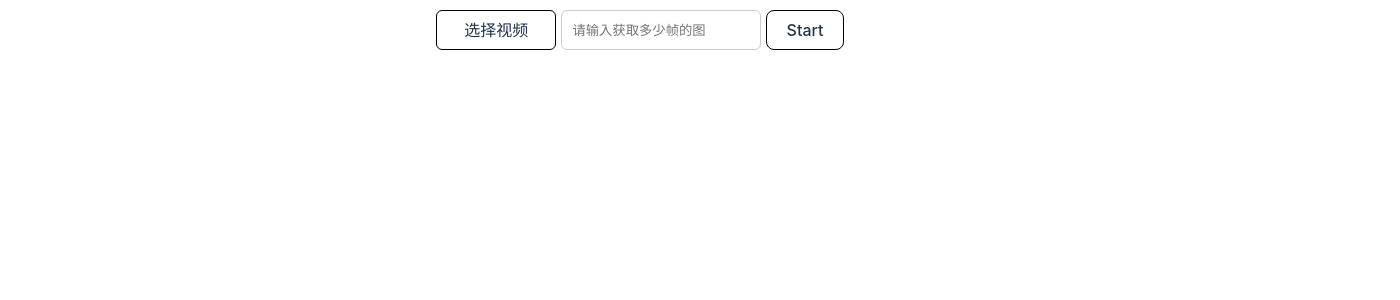
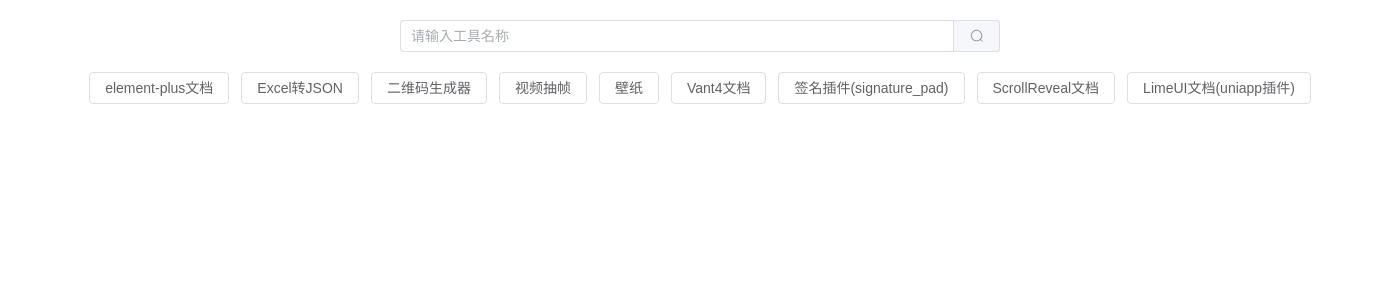
Before and after one commit to chen-y-q/video-frame-extraction, a Vue app: page /#/ in a window 1280 px wide. Shown: the top 300 px of the page, 1400 px wide, since content can reach past the window. Built offline with nearby package versions, Linux system fonts and the light colour scheme.

Commit message:
汇总工具

```diff
--- a/package.json
+++ b/package.json
@@ -9,6 +9,7 @@
     "preview": "vite preview"
   },
   "dependencies": {
+    "element-plus": "^2.7.8",
     "less": "^4.2.0",
     "pinia": "^2.2.0",
     "vue": "^3.4.31",
@@ -17,6 +18,8 @@
   "devDependencies": {
     "@vitejs/plugin-vue": "^5.0.5",
     "typescript": "^5.2.2",
+    "unplugin-auto-import": "^0.18.2",
+    "unplugin-vue-components": "^0.27.3",
     "vite": "^5.3.4",
     "vue-tsc": "^2.0.24"
   }
--- a/src/router/index.ts
+++ b/src/router/index.ts
@@ -1,6 +1,4 @@
 import { createRouter, createWebHashHistory, RouteRecordRaw } from "vue-router";
-
-const home = () => import("../views/index.vue");
 
 const routes: Array<RouteRecordRaw> = [
     {
@@ -9,9 +7,16 @@ const routes: Array<RouteRecordRaw> = [
         meta: {
             title: "首页",
         },
-        component: home,
+        component: () => import("@/views/index.vue"),
     },
-
+    {
+        path: "/videoTools",
+        name: "videoTools",
+        meta: {
+            title: "关于",
+        },
+        component: () => import("@/views/videoTools.vue"),
+    },
 ];
 
 const router = createRouter({
--- a/src/style.css
+++ b/src/style.css
@@ -28,36 +28,9 @@ a:hover {
 }
 body,html {
   width: 100%;
+  min-width: 1400px;
   height: 100%;
-  overflow: hidden;
-}
-
-h1 {
-  font-size: 3.2em;
-  line-height: 1.1;
-}
-
-button {
-  border-radius: 8px;
-  border: 1px solid transparent;
-  padding: 0.6em 1.2em;
-  font-size: 1em;
-  font-weight: 500;
-  font-family: inherit;
-  background-color: #1a1a1a;
-  cursor: pointer;
-  transition: border-color 0.25s;
-}
-button:hover {
-  border-color: #646cff;
-}
-button:focus,
-button:focus-visible {
-  outline: 4px auto -webkit-focus-ring-color;
-}
-
-.card {
-  padding: 2em;
+  /* overflow: hidden; */
 }
 
 #app {
--- a/src/views/index.vue
+++ b/src/views/index.vue
@@ -1,179 +1,122 @@
 <template>
   <div class="index-box">
-    <div class="tyle-list"></div>
-    <div class="box">
-      <div class="check-file-btn btn" @click="checkBtn()">选择视频</div>
-      <input type="file" class="file-btn" ref="inp" @input="inputChange" />
-      <input
-        type="text"
-        class="num"
-        placeholder="请输入获取多少帧的图"
-        ref="inp2"
-        @input="input2Change"
-      />
-      <div class="start-btn btn" @click="startBtn()">Start</div>
+    <div class="search-box">
+      <el-input
+        v-model="searchValue"
+        style="max-width: 600px;"
+        placeholder="请输入工具名称"
+        class="input-with-select"
+      >
+        <template #append>
+          <el-button :icon="Search" @click="searchBtn()" />
+        </template>
+      </el-input>
     </div>
-    <div class="show-img">
-      <img :src="showImg" alt="" />
-    </div>
-    <div class="img-list">
-      <div
-        class="item"
-        v-for="(i, index) in imgList"
+    <div class="list">
+      <el-button
+        v-for="(i, index) in showLinkList"
         :key="index"
-        @click="showImg = i"
+        @click="linkBtn(i.link, i.type)"
       >
-        <img :src="i" alt="" />
-      </div>
+        {{ i.name }}
+      </el-button>
     </div>
   </div>
 </template>
 
 <script setup lang="ts">
-import { ref } from 'vue';
+import { ref, reactive, onBeforeMount } from 'vue';
+import { Search } from '@element-plus/icons-vue';
+import { useRouter } from 'vue-router';
 
 // #region data-start
-const inp = ref();
-const inp2 = ref();
-const file = ref();
-const num = ref(1);
-const imgList = ref<any>([]);
-const showImg = ref();
+const router = useRouter();
+const linkList = ref([
+  {
+    name: 'element-plus文档',
+    link: 'https://element-plus.org/zh-CN/guide/design.html',
+
+    type: 'external',
+  },
+  {
+    name: 'Excel转JSON',
+    link: 'https://www.toolnb.com/tools/exceltojson.html',
+    type: 'external',
+  },
+  {
+    name: '二维码生成器',
+    link: 'https://www.toolnb.com/tools/qrcode.html',
+    type: 'external',
+  },
+  {
+    name: '视频抽帧',
+    link: '/videoTools',
+    type: 'local',
+  },
+  {
+    name: '壁纸',
+    link: 'https://wallhaven.cc',
+    type: 'external',
+  },
+  {
+    name: 'Vant4文档',
+    link: 'https://vant.pro/vant/#/zh-CN/quickstart',
+    type: 'external',
+  },
+  {
+    name: '签名插件(signature_pad)',
+    link: 'https://github.com/szimek/signature_pad',
+    type: 'external',
+  },
+  {
+    name: 'ScrollReveal文档',
+    link: 'https://scrollrevealjs.org/',
+    type: 'external',
+  },
+  {
+    name: 'LimeUI文档(uniapp插件)',
+    link: 'https://limeui.qcoon.cn/',
+    type: 'external',
+  },
+]);
+const showLinkList: any = ref();
+const searchValue = ref();
 // #endregion data-end
 
 // #region methods-start
-const captureFrame = (file: any, time = 0) => {
-  return new Promise((resolve) => {
-    const vdo = document.createElement('video');
-    vdo.src = URL.createObjectURL(file);
-    vdo.currentTime = time;
-    vdo.muted = true;
-    vdo.autoplay = true;
-    vdo.oncanplay = () => {
-      const cvs = document.createElement('canvas');
-      cvs.width = vdo.videoWidth;
-      cvs.height = vdo.videoHeight;
-      const ctx = cvs.getContext('2d');
-      if (!ctx) return resolve(null);
-      ctx.drawImage(vdo, 0, 0, cvs.width, cvs.height);
-      cvs.toBlob((blob: any) => {
-        const url = URL.createObjectURL(blob);
-        resolve(url);
-      });
-    };
-  });
-};
-const inputChange = (e: any) => {
-  file.value = e.target.files[0];
-};
-const input2Change = (e: any) => {
-  num.value = e.target.value;
-};
-const startBtn = async () => {
-  if(!file.value) return
-  for (let i = 0; i < num.value; i++) {
-    const frame: any = await captureFrame(file.value, i);
-    if (!frame) return;
-    imgList.value.push(frame);
-    if (!showImg.value) {
-      showImg.value = imgList.value[0];
-    }
+const linkBtn = (link: string, type: string) => {
+  if (type == 'external') {
+    window.open(link);
+  } else {
+    router.push({ path: link });
   }
 };
-const checkBtn = () => {
-  const clickEvent = new MouseEvent('click', {
-    view: window,
-    bubbles: true,
-    cancelable: true,
-  });
-
-  inp.value.dispatchEvent(clickEvent);
+const searchBtn = () => {
+  if (searchValue.value) {
+    showLinkList.value = linkList.value.filter((item) => {
+      return item.name.indexOf(searchValue.value) != -1;
+    });
+  } else {
+    showLinkList.value = linkList.value;
+  }
 };
 // #endregion methods-end
+
+onBeforeMount(() => {
+  showLinkList.value = linkList.value;
+});
 </script>
 
 <style lang="less" scoped>
-.index-box {
+.search-box {
+  margin-top: 20px;
+}
+.list {
   width: 100%;
-  height: 100%;
   display: flex;
-  flex-direction: column;
-  justify-content: flex-start;
+  justify-content: center;
   align-items: center;
-  .btn {
-    height: 40px;
-    border-radius: 8px;
-    border: 1px solid transparent;
-    padding: 0.6em 1.2em;
-    font-size: 1em;
-    font-weight: 500;
-    font-family: inherit;
-    cursor: pointer;
-    transition: border-color 0.25s;
-    display: flex;
-    justify-content: center;
-    align-items: center;
-    cursor: pointer;
-    &:hover {
-      border-color: #646cff;
-    }
-    &:focus,
-    &:focus-visible {
-      outline: 4px auto -webkit-focus-ring-color;
-    }
-  }
-  .box {
-    margin-top: 10px;
-    display: flex;
-    justify-content: center;
-    align-items: center;
-    .num {
-      width: 200px;
-      height: 40px;
-      border: 1px solid #ccc;
-      outline-style: none;
-      padding-left: 10px;
-      border-radius: 6px;
-    }
-  }
-  .file-btn {
-    display: none;
-  }
-  .check-file-btn {
-    width: 120px;
-    height: 40px;
-    border: 1px solid #000;
-
-    border-radius: 6px;
-    margin-right: 5px;
-  }
-  .start-btn{
-    border: 1px solid #000;
-    margin-left: 5px;
-  }
-}
-.show-img {
-  width: 60%;
-  img {
-    width: 100%;
-    height: auto;
-  }
-}
-.img-list {
-  display: flex;
-  width: 70%;
-  height: 200px;
-  overflow: auto hidden;
-  .item {
-    flex-shrink: 0;
-    width: 300px;
-    height: 100%;
-    margin: 0 2px;
-    cursor: pointer;
-    img {
-      width: 100%;
-      height: auto;
-    }
-  }
+  flex-wrap: wrap;
+  margin-top: 20px;
 }
 </style>
--- /dev/null
+++ b/src/views/videoTools.vue
@@ -0,0 +1,179 @@
+<template>
+  <div class="index-box">
+    <div class="tyle-list"></div>
+    <div class="box">
+      <div class="check-file-btn btn" @click="checkBtn()">选择视频</div>
+      <input type="file" accept="video/*" class="file-btn" ref="inp" @input="inputChange" />
+      <input
+        type="text"
+        class="num"
+        placeholder="请输入获取多少帧的图"
+        ref="inp2"
+        @input="input2Change"
+      />
+      <div class="start-btn btn" @click="startBtn()">Start</div>
+    </div>
+    <div class="show-img">
+      <img :src="showImg" alt="" />
+    </div>
+    <div class="img-list">
+      <div
+        class="item"
+        v-for="(i, index) in imgList"
+        :key="index"
+        @click="showImg = i"
+      >
+        <img :src="i" alt="" />
+      </div>
+    </div>
+  </div>
+</template>
+
+<script setup lang="ts">
+import { ref } from 'vue';
+
+// #region data-start
+const inp = ref();
+const inp2 = ref();
+const file = ref();
+const num = ref(1);
+const imgList = ref<any>([]);
+const showImg = ref();
+// #endregion data-end
+
+// #region methods-start
+const captureFrame = (file: any, time = 0) => {
+  return new Promise((resolve) => {
+    const vdo = document.createElement('video');
+    vdo.src = URL.createObjectURL(file);
+    vdo.currentTime = time;
+    vdo.muted = true;
+    vdo.autoplay = true;
+    vdo.oncanplay = () => {
+      const cvs = document.createElement('canvas');
+      cvs.width = vdo.videoWidth;
+      cvs.height = vdo.videoHeight;
+      const ctx = cvs.getContext('2d');
+      if (!ctx) return resolve(null);
+      ctx.drawImage(vdo, 0, 0, cvs.width, cvs.height);
+      cvs.toBlob((blob: any) => {
+        const url = URL.createObjectURL(blob);
+        resolve(url);
+      });
+    };
+  });
+};
+const inputChange = (e: any) => {
+  file.value = e.target.files[0];
+};
+const input2Change = (e: any) => {
+  num.value = e.target.value;
+};
+const startBtn = async () => {
+  if(!file.value) return
+  for (let i = 0; i < num.value; i++) {
+    const frame: any = await captureFrame(file.value, i);
+    if (!frame) return;
+    imgList.value.push(frame);
+    if (!showImg.value) {
+      showImg.value = imgList.value[0];
+    }
+  }
+};
+const checkBtn = () => {
+  const clickEvent = new MouseEvent('click', {
+    view: window,
+    bubbles: true,
+    cancelable: true,
+  });
+
+  inp.value.dispatchEvent(clickEvent);
+};
+// #endregion methods-end
+</script>
+
+<style lang="less" scoped>
+.index-box {
+  width: 100%;
+  height: 100%;
+  display: flex;
+  flex-direction: column;
+  justify-content: flex-start;
+  align-items: center;
+  .btn {
+    height: 40px;
+    border-radius: 8px;
+    border: 1px solid transparent;
+    padding: 0.6em 1.2em;
+    font-size: 1em;
+    font-weight: 500;
+    font-family: inherit;
+    cursor: pointer;
+    transition: border-color 0.25s;
+    display: flex;
+    justify-content: center;
+    align-items: center;
+    cursor: pointer;
+    &:hover {
+      border-color: #646cff;
+    }
+    &:focus,
+    &:focus-visible {
+      outline: 4px auto -webkit-focus-ring-color;
+    }
+  }
+  .box {
+    margin-top: 10px;
+    display: flex;
+    justify-content: center;
+    align-items: center;
+    .num {
+      width: 200px;
+      height: 40px;
+      border: 1px solid #ccc;
+      outline-style: none;
+      padding-left: 10px;
+      border-radius: 6px;
+    }
+  }
+  .file-btn {
+    display: none;
+  }
+  .check-file-btn {
+    width: 120px;
+    height: 40px;
+    border: 1px solid #000;
+
+    border-radius: 6px;
+    margin-right: 5px;
+  }
+  .start-btn{
+    border: 1px solid #000;
+    margin-left: 5px;
+  }
+}
+.show-img {
+  width: 60%;
+  img {
+    width: 100%;
+    height: auto;
+  }
+}
+.img-list {
+  display: flex;
+  width: 70%;
+  height: 200px;
+  overflow: auto hidden;
+  .item {
+    flex-shrink: 0;
+    width: 300px;
+    height: 100%;
+    margin: 0 2px;
+    cursor: pointer;
+    img {
+      width: 100%;
+      height: auto;
+    }
+  }
+}
+</style>
--- a/tsconfig.node.json
+++ b/tsconfig.node.json
@@ -9,5 +9,5 @@
     "strict": true,
     "noEmit": true
   },
-  "include": ["vite.config.ts", "scripts/**/*.ts"] // 假设您还有一个 'scripts' 目录下的 TypeScript 脚本
+  "include": ["vite.config.ts", "scripts/**/*.ts"]
 }
```
Also changed, not shown: auto-imports.d.ts (added, +9 -0 lines), components.d.ts (added, +18 -0 lines), vite.config.ts (+20 -2 lines), 1 other file (tests, documents, lock files or other folders).
